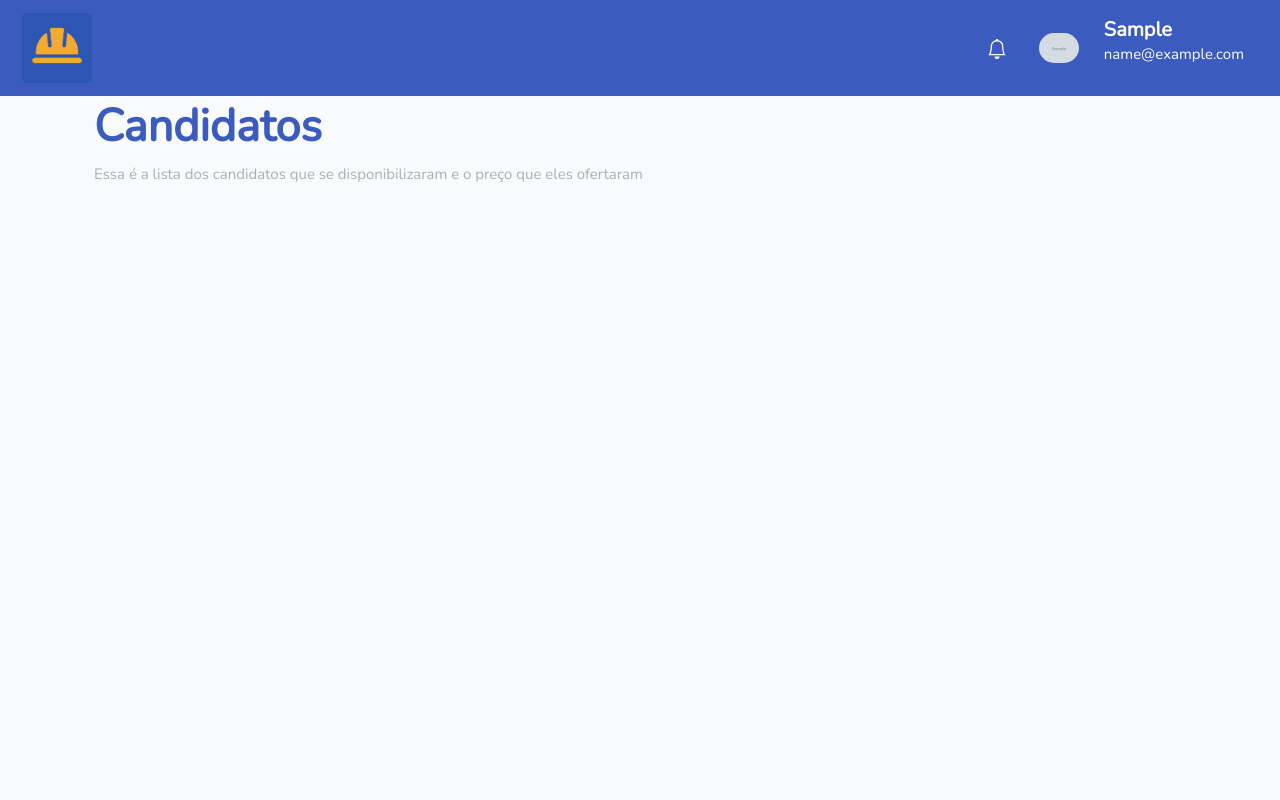
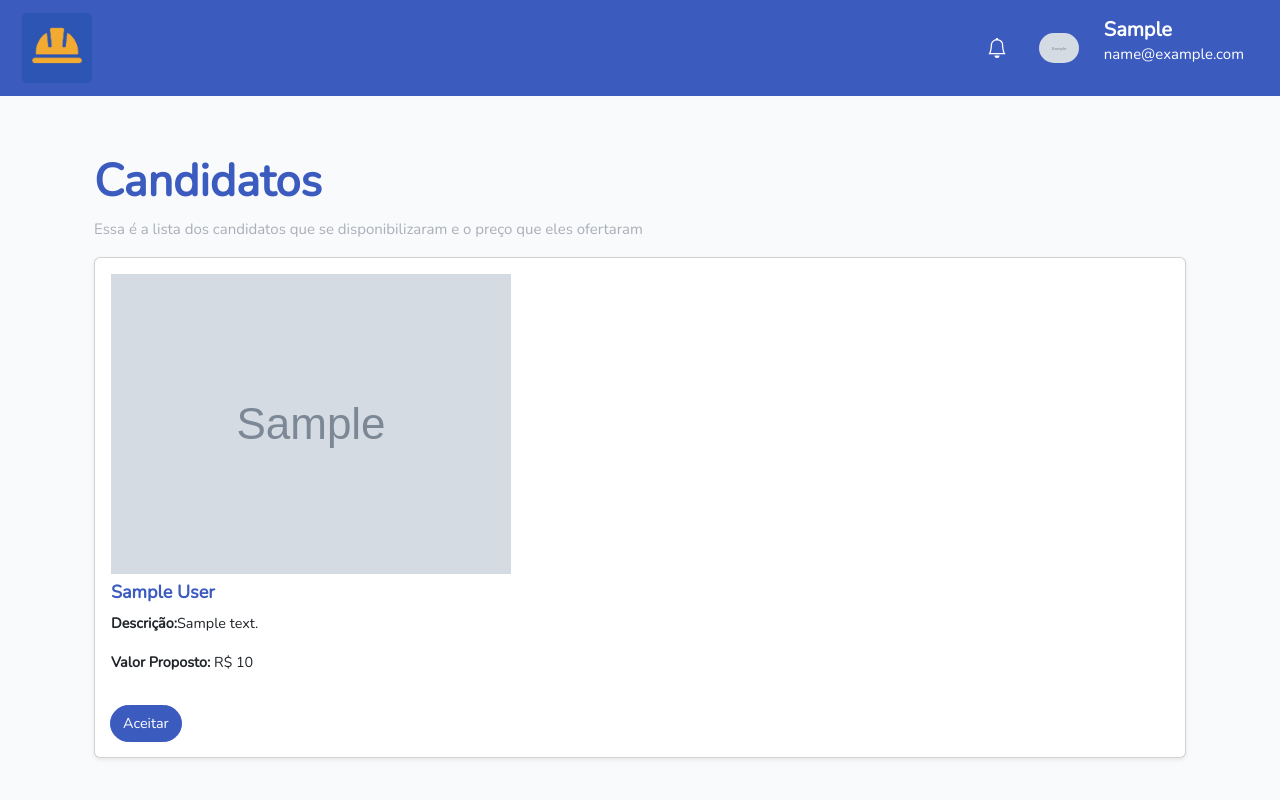
Before and after one commit to EstragouEAgora/projetinho, a Laravel app: page /dashboard/candidatos/1 in a window 1280 px wide. Run offline with Laravel 10, Linux system fonts and the light colour scheme; a user stored in the database is signed in; tables that the repository leaves empty hold one stand-in row (values such as "Sample post"); grey boxes marked "Sample" are stand-in pictures; style sheets or scripts are compiled from the project's sources; some libraries are stand-ins or nearby versions.

Commit message:
Acsa 19/07

```diff
--- a/app/Http/Controllers/Auth/RegisterController.php
+++ b/app/Http/Controllers/Auth/RegisterController.php
@@ -51,7 +51,7 @@
               esse valor que será tratado posteriormente
               para ter o significado de "Ainda não avaliado" */
             'avaliacao' => 6,
-            'fotoPerfil' => '',
+            'fotoPerfil' => 'imagens/2IjfQ3vOB8g6MS1uoSNbAUc1BXHX284OaSfPZHgP.png',
             'password' => Hash::make($data['password']),
         ];
 
--- a/app/Http/Controllers/controladorCandidatos.php
+++ b/app/Http/Controllers/controladorCandidatos.php
@@ -2,27 +2,41 @@
 
 namespace App\Http\Controllers;
 
+use App\Models\Candidatos;
+use App\Models\User;
 use Illuminate\Http\Request;
-use App\Models\Candidatos;
-use App\Models\Pedido;
-use App\Models\Servico;
-use App\Models\User;
 use Illuminate\Support\Facades\Auth;
-
 
 class controladorCandidatos extends Controller
 {
+
 
     /* Método que adiciona o prestador de serviço
     na lista de candidatos de determinado pedido */
     public function store(Request $request, $pedido_id)
     {
-        $dados = Candidatos::where('pedido_id', $pedido_id);
+        $candidatos = Candidatos::where('pedido_id', '=', $pedido_id)->get();
+        $tem = false;
+        foreach ($candidatos as $item) {
+            if($item->user_id == Auth::User()->id){
+                $tem = true;
+                break;
+            }
+        }
+        if ($tem != true) {
+            $dados = new Candidatos();
             $dados->user_id = Auth::User()->id;
-        $dados->novoValor = $request->input('novoValor');
+            $dados->pedido_id = $pedido_id;
+            $valor = str_replace(',', '.', preg_replace('/[^0-9,]/', '', $request->input('novoValor')));
+            $valor = (double) $valor;
+            $dados->novoValor = $valor;
             $dados->status = 0;
             $dados->save();
-        return redirect();
+            return redirect('/dashboard/pedidos')->with('success', 'Você se candidatou com sucesso!');
+        } else {
+            return redirect('/dashboard/pedidos')->with('danger', 'Você já se candidatou para esse pedido!');
+        }
+
 
     }
 
@@ -30,7 +44,8 @@
     Ele envia um array contendo os candidatos para determinado pedido */
     public function show($pedido_id)
     {
-        $candidatos = Candidatos::where('pedido_id', $pedido_id);
+
+        $candidatos = Candidatos::where('pedido_id','=', $pedido_id)->get();
         return view('sistema.pedido.candidatosLista', compact('candidatos'));
     }
 
@@ -39,7 +54,7 @@
     public function destroy(string $id)
     {
         $lista = Candidatos::find($id);
-        if(isset($lista)){
+        if (isset($lista)) {
             $lista->delete();
             return redirect('');
         }
--- a/resources/views/sistema/dashboard/dashboardPrestador.blade.php
+++ b/resources/views/sistema/dashboard/dashboardPrestador.blade.php
@@ -1,7 +1,7 @@
 @extends('sistema.layout.layoutDash')
 @section('title', 'Home | Estragou, e agora?')
 @section('content')
-    <div class="container">
+    <div class="container" style="margin-top: 150px">
         <p class="h1 text-start" id="titulo-da-pagina"><b>Serviços para você</b></p>
         <p id="subtitulo-da-pagina">Os serviços que selecionamos para você!</p>
     </div>
--- a/resources/views/sistema/pedido/candidatosLista.blade.php
+++ b/resources/views/sistema/pedido/candidatosLista.blade.php
@@ -6,27 +6,31 @@
         <p id="subtitulo-da-pagina">Essa é a lista dos candidatos que se disponibilizaram e o preço que eles ofertaram</p>
 
         @if (isset($candidatos))
-            @foreach ($candidatos as $item)
+            @forelse ($candidatos as $item)
                 <div class="row">
-                    <div class="d-flex mb-4">
-                        <div class="card text-center mx-4">
-                            <p class="h5" id="card-descricao-destaque">{{ $item->servico['nomeServico'] }}</p>
-                            <p id="card-descricao-texto-simples">{{ $item['descricaoPedido'] }}</p>
+                    <div class="col-md-12 mb-4">
+                        <div class="card shadow-sm">
+                            <div class="card-body">
+                                <img class="h5 card-icon" src="/storage/{{ $item->user->fotoPerfil }}">
+                                <p class="h5 card-title">
+                                    <span
+                                        style="color: #3c5bbf; font-weight: bold;">{{ $item->user->name }}</span>
+                                </p>
+                                <p class="card-text"><b>Descrição:</b>{{ $item->pedido->descricaoPedido }}</p>
+                                <p class="card-text"><b>Valor Proposto:</b> R$ {{ $item->novoValor }}</p>
+                            </div>
+                            <a href="/pedidos/detalhes/{{ $item['pedido_id'] }}">
+                                <button class="btn btn-secondary" id="botaozin-padrao">Aceitar</button>
+                            </a>
                         </div>
-                        <a href="/pedidos/detalhes/{{ $item['pedido_id'] }}">
-                            <button class="btn btn-secondary" id="botaozin-padrao">
-                                <i class="bi bi-hand-index">
-                                    <img src="{{ asset('storage/imagens/click.svg') }}" />
-                                </i>
-                                Clique para ver mais...
-                            </button>
-                        </a>
                     </div>
-                </div>
-            @endforeach
-        @else
-            <p><b>Nenhum prestador se candidatou ao seu pedido ainda...<b></p>
+                @empty
+                    <p><b>Nenhum prestador se candidatou ao seu pedido ainda...<b></p>
+            @endforelse
         @endif
 
     </div>
 @endsection
+
+
+<div class="row">
--- a/resources/views/sistema/pedido/listaPedidosCliente.blade.php
+++ b/resources/views/sistema/pedido/listaPedidosCliente.blade.php
@@ -1,7 +1,7 @@
 @extends('sistema.layout.layoutDash')
 @section('title', 'Pedidos | Estragou, e agora?')
 @section('content')
-    <div class="container" style="margin-top: 60px">
+    <div class="container" style="margin-top: 150px">
         <p class="h1 text-start" id="titulo-da-pagina" style="margin-top: 150px"><b>Lista de Pedidos</b></p>
         <p id="subtitulo-da-pagina">Essa é a lista de pedidos que você enviou</p>
         @foreach ($pedidos as $item)
--- a/routes/web.php
+++ b/routes/web.php
@@ -75,9 +75,8 @@
 
 Route::post('/dashboard/pedidos/candidatar/{pedido_id}', [App\Http\Controllers\controladorCandidatos::class, 'store'])->name('candidatar');
 
-// Controller do Pedido
+Route::get('/dashboard/candidatos/{pedido_id}', [App\Http\Controllers\controladorCandidatos::class, 'show'])->name('verCandidatos');
 
-Route::get('/dashboard/candidatos/{pedido_id}', [App\Http\Controllers\controladorCandidatos::class, 'show'])->name('verCandidatos');
 
 // Controller do Serviço
 
```
Also changed, not shown: app/Http/Controllers/controladorPedido.php (+2 -9 lines), app/Http/Controllers/controladorProfile.php (+7 -7 lines), resources/views/auth/profile.blade.php (+14 -9 lines), resources/views/sistema/pedido/listaPedidosPres.blade.php (+23 -6 lines), storage/app/public/imagens/FUbPrCABP3svzDoLPrc1finiPXIQ48PBroM5eZBu.jpg (added), storage/app/public/imagens/WzgnF5qbmL7gAJkC1CkzjbV7KnT84M4gGbMx01tQ.jpg (added), storage/app/public/imagens/ZxCsnzOaeJCZ37ITpNxbWJsUUBNXcFuEZrS7vwDo.webp (added), storage/app/public/imagens/d5LpRo5U4KjcQJIdzMCfKfs1ZTpjJ0gavW0d17fZ.webp (added), storage/app/public/imagens/jZsM46dV86ZHa6O4qVAnGLTNrwglkSAruqNxB2Az.jpg (added). Lines whose indentation alone changed are shown as unchanged.
